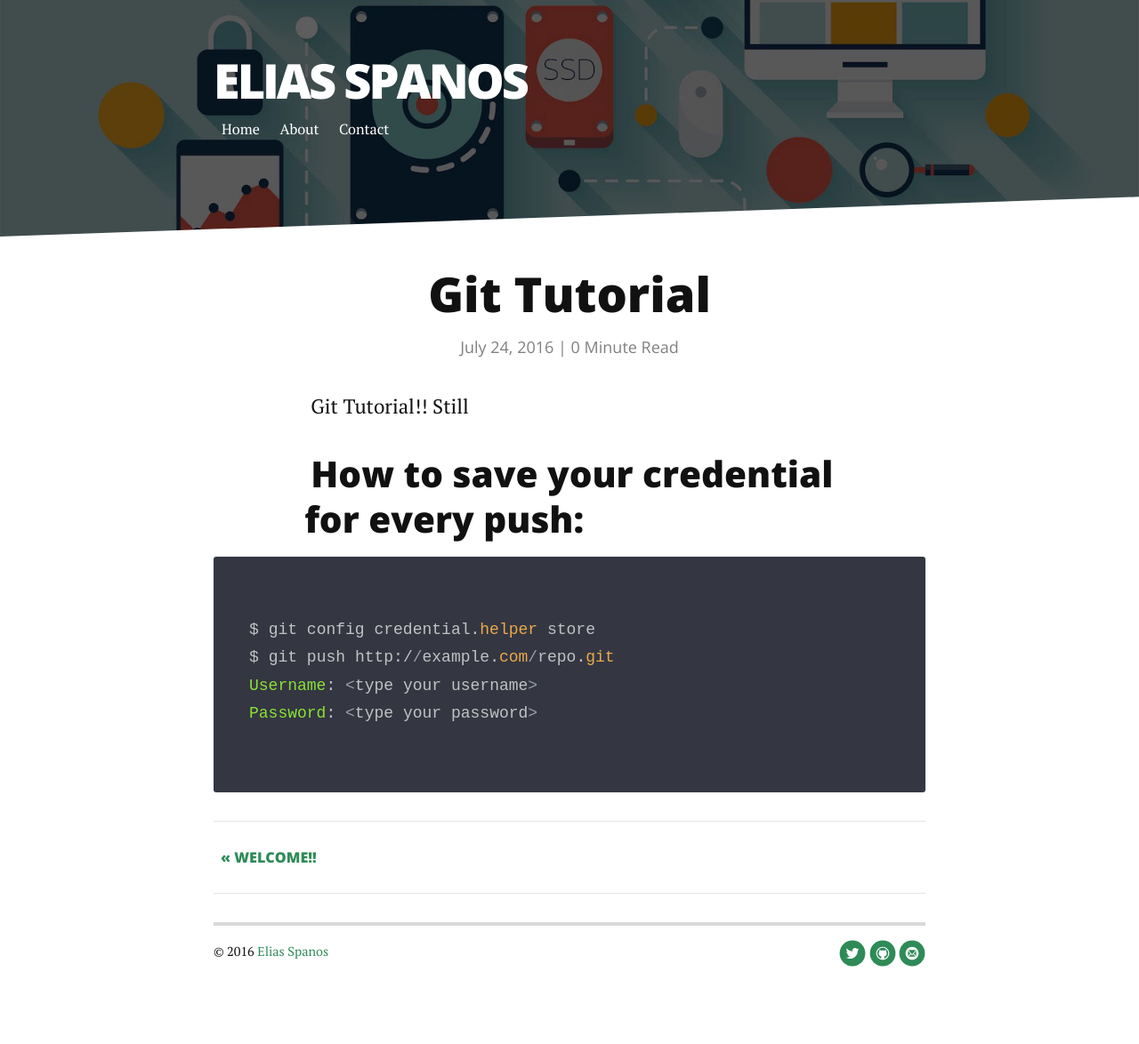
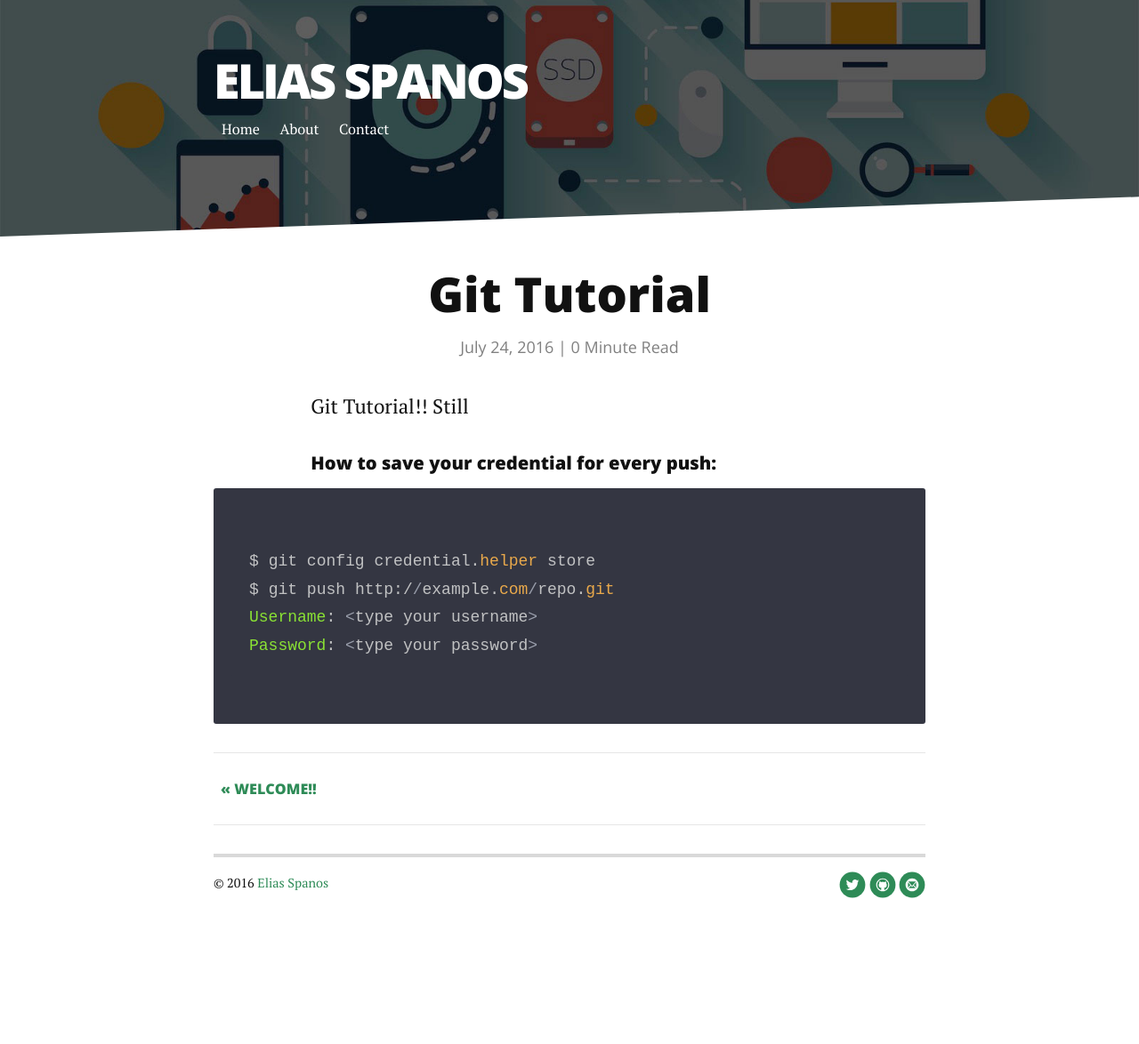
Before and after one commit to spanoselias/testmp-spanoselias.github.io, a Jekyll site: the page built from _posts/2016-07-24-test2-post.markdown, in a window 1280 px wide. Shown: the whole page at 89% size. Built offline with Jekyll 4.4.1, drawn with Linux system fonts in a browser that asks for light colours; nearby versions of some CDN libraries; after the commit the page ends 1097 px from its top, so only the background shows below that.

Commit message:
Constructing my Blog

````diff
--- a/_posts/2016-07-24-test2-post.markdown
+++ b/_posts/2016-07-24-test2-post.markdown
@@ -6,7 +6,7 @@ date:   2016-07-24
 
 <p class="intro"><span class="dropcap"></span> Git Tutorial!! Still  </p>
 
-## How to save your credential for every push:
+#### How to save your credential for every push:
 
 
 ``` ruby
````
